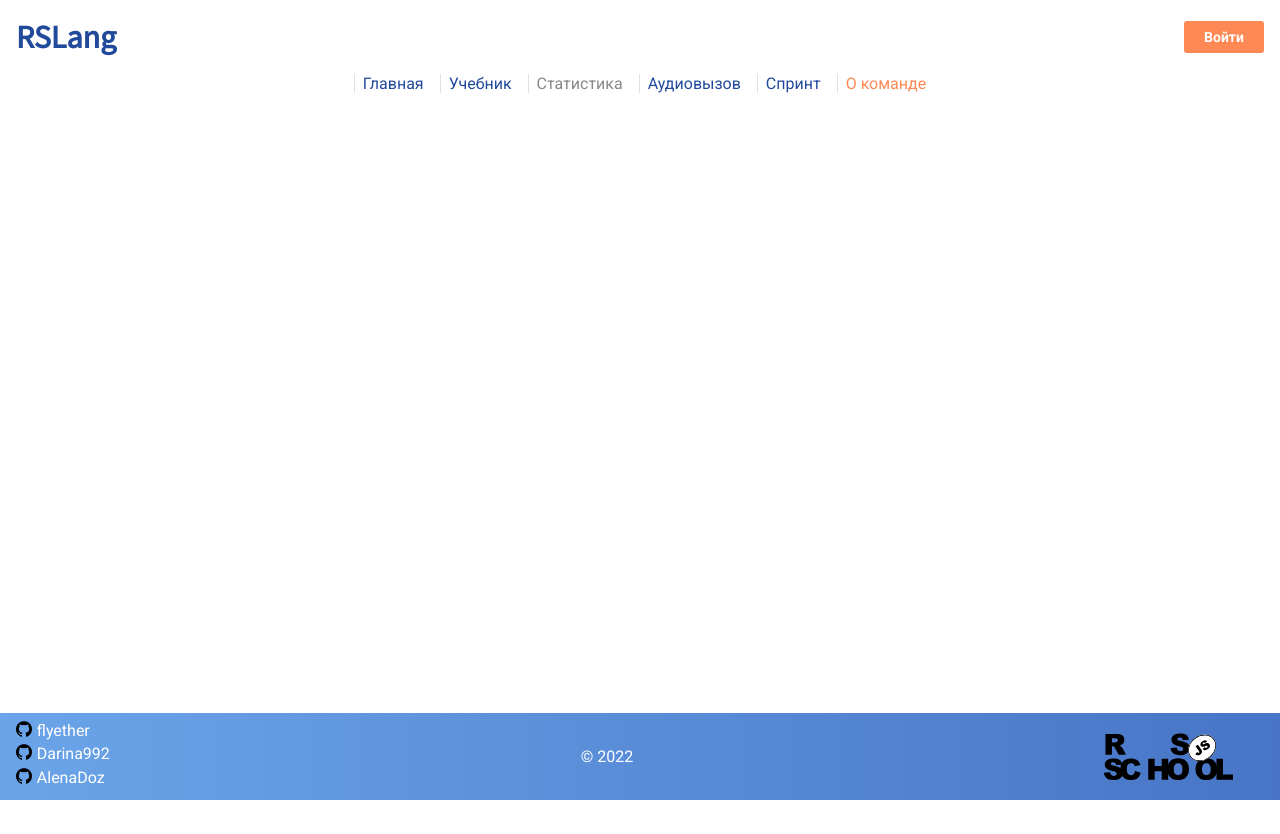
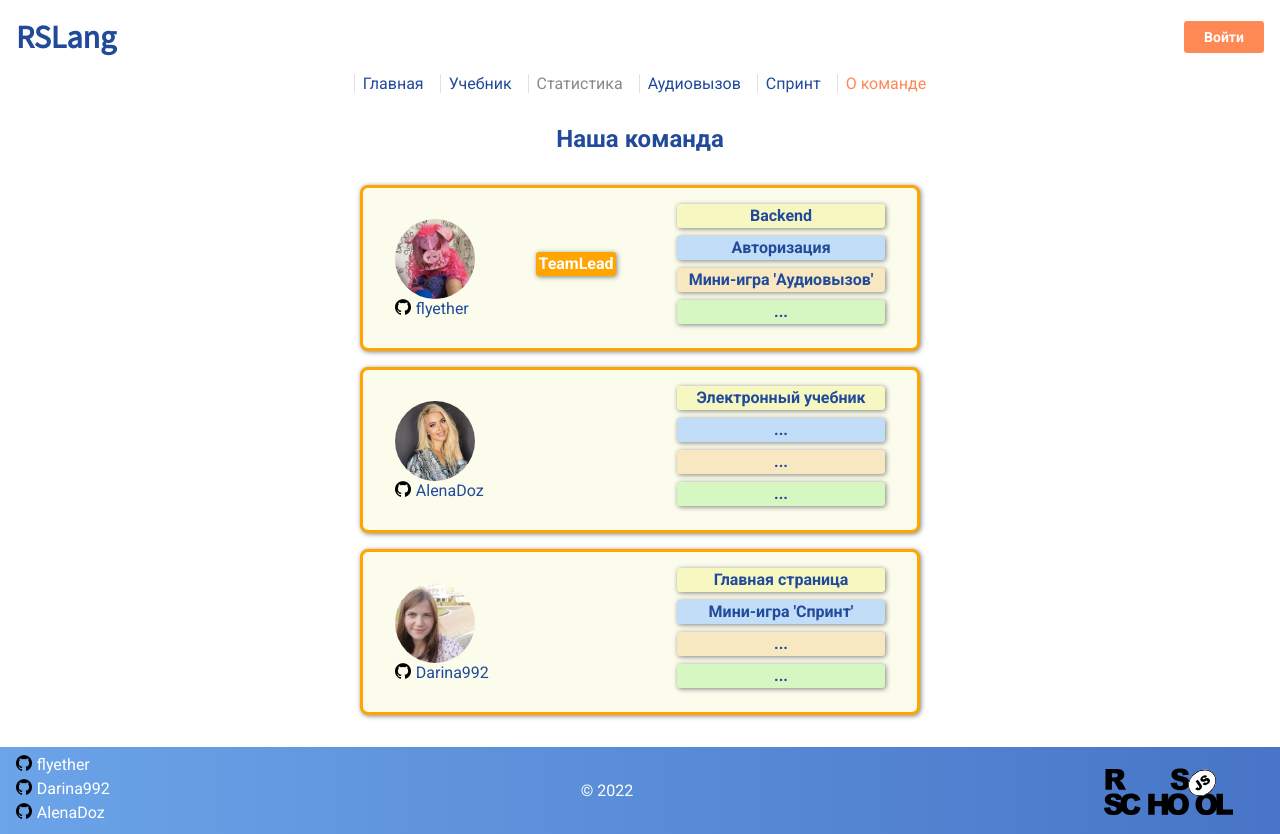
Before and after one commit to flyether/rslang, a website built with webpack: page src/index.html in a window 1280 px wide. Both pictures are taken after a click on the link "О команде". Before the commit the page ends 800 px from the top, so only its background shows below. Built offline with nearby package versions, Linux system fonts and the light colour scheme; no server answers.

Commit message:
feat: team-page

```diff
--- a/src/components/footer.ts
+++ b/src/components/footer.ts
@@ -1,6 +1,5 @@
 const Footer = {
   render: (customClass = ''):string => `<footer class="footer ${customClass}">
-
               <div class="github-links">
                 <a href="https://github.com/flyether" class="github-link">flyether<a>
                 <a href="https://github.com/Darina992" class="github-link">Darina992<a>
--- a/src/pages/team.ts
+++ b/src/pages/team.ts
@@ -1,12 +1,57 @@
 import Header from '../components/header';
 import Footer from '../components/footer';
+
+import foto1 from '../assets/github-img/flyether.jpg';
+import foto2 from '../assets/github-img/AlenaDoz.jpg';
+import foto3 from '../assets/github-img/darina992.jpg';
 
 const AboutTeamPage = {
   classname: 'team-page',
   render(): string {
     return `
     ${Header.render()}
-    <div class = '${this.classname}-conteiner'></div>
+    <div class = '${this.classname}-conteiner'>
+      <p class='ourteam__title'>Наша команда</p>
+      <div class='ourteam__conteiner'>
+        <div class='ourteam'>
+          <div class='ourteam__github'>
+            <img src='${foto1}' alt='foto' class='ourteam__fotos'>
+            <a href="https://github.com/flyether" class="github-link">flyether</a>
+          </div>
+          <span class='ourteam__teamlead'>TeamLead</span>
+          <ul class="development__list">
+            <li class="development__item">Backend</li>
+            <li class="development__item">Авторизация</li>
+            <li class="development__item">Мини-игра 'Аудиовызов'</li>
+            <li class="development__item">...</li>
+          </ul>
+        </div>
+        <div class='ourteam'>
+          <div class='ourteam__github'>
+            <img src='${foto2}' alt='foto' class='ourteam__fotos'>
+            <a href="https://github.com/AlenaDoz" class="github-link">AlenaDoz</a>
+          </div>
+          <ul class="development__list">
+            <li class="development__item">Электронный учебник</li>
+            <li class="development__item">...</li>
+            <li class="development__item">...</li>
+            <li class="development__item">...</li>
+          </ul>
+        </div>
+        <div class='ourteam'>
+          <div class='ourteam__github'>
+            <img src='${foto3}' alt='foto' class='ourteam__fotos'>
+            <a href="https://github.com/Darina992" class="github-link">Darina992</a>
+          </div>
+          <ul class="development__list">
+            <li class="development__item">Главная страница</li>
+            <li class="development__item">Мини-игра 'Спринт'</li>
+            <li class="development__item">...</li>
+            <li class="development__item">...</li>
+          </ul>
+        </div>
+      </div>
+    </div>
     ${Footer.render()}
     `;
   },
--- a/src/styles/style.sass
+++ b/src/styles/style.sass
@@ -4,3 +4,4 @@
 @import "./footer.sass"
 @import "./sprint-game.sass"
 @import "./about-sprint-game.sass"
+@import "./team.sass"
--- /dev/null
+++ b/src/styles/team.sass
@@ -0,0 +1,57 @@
+.ourteam__title
+  text-align: center
+  font-size: 1.5rem
+  font-weight: 600
+  font-family: inherit
+  margin: 1rem 0
+.ourteam__conteiner
+  display: flex
+  flex-direction: column
+  align-items: center
+  justify-content: center
+  padding: 1rem
+  box-sizing: border-box
+  max-width: 50rem
+  margin: 0 auto
+.ourteam
+  width: 100%
+  padding: 1rem 2rem
+  box-sizing: border-box
+  max-width: 35rem
+  display: flex
+  justify-content: space-between
+  align-items: center
+  border: 0.2rem solid orange
+  border-radius: 0.5rem
+  margin-bottom: 1rem
+  box-shadow: 1px 1px 5px grey
+  background-color: #fbfceb
+.ourteam__github a
+  margin-left: 1rem
+.ourteam__fotos
+  display: block
+  width: 5rem
+  height: 5rem
+  border-radius: 50%
+
+.development__item,.ourteam__teamlead
+  width: 13rem
+  height: 1.5rem
+  font-weight: 600
+  line-height: 1.5rem
+  text-align: center
+  border-radius: 0.2rem
+  margin-bottom: 0.5rem
+  box-shadow: 1px 1px 5px grey
+.development__item:nth-child(1)
+  background-color: #f6f7c1
+.development__item:nth-child(2)
+  background-color: #c1ddf7
+.development__item:nth-child(3)
+  background-color: #f7e8c1
+.development__item:nth-child(4)
+  background-color: #d6f7c1
+.ourteam__teamlead
+  width: 5rem
+  background-color: orange
+  color: white
```
Also changed, not shown: src/assets/github-img/AlenaDoz.jpg (added), src/assets/github-img/darina992.jpg (added), src/assets/github-img/flyether.jpg (added), src/styles/style.min.css, src/styles/team.min.css (added).
